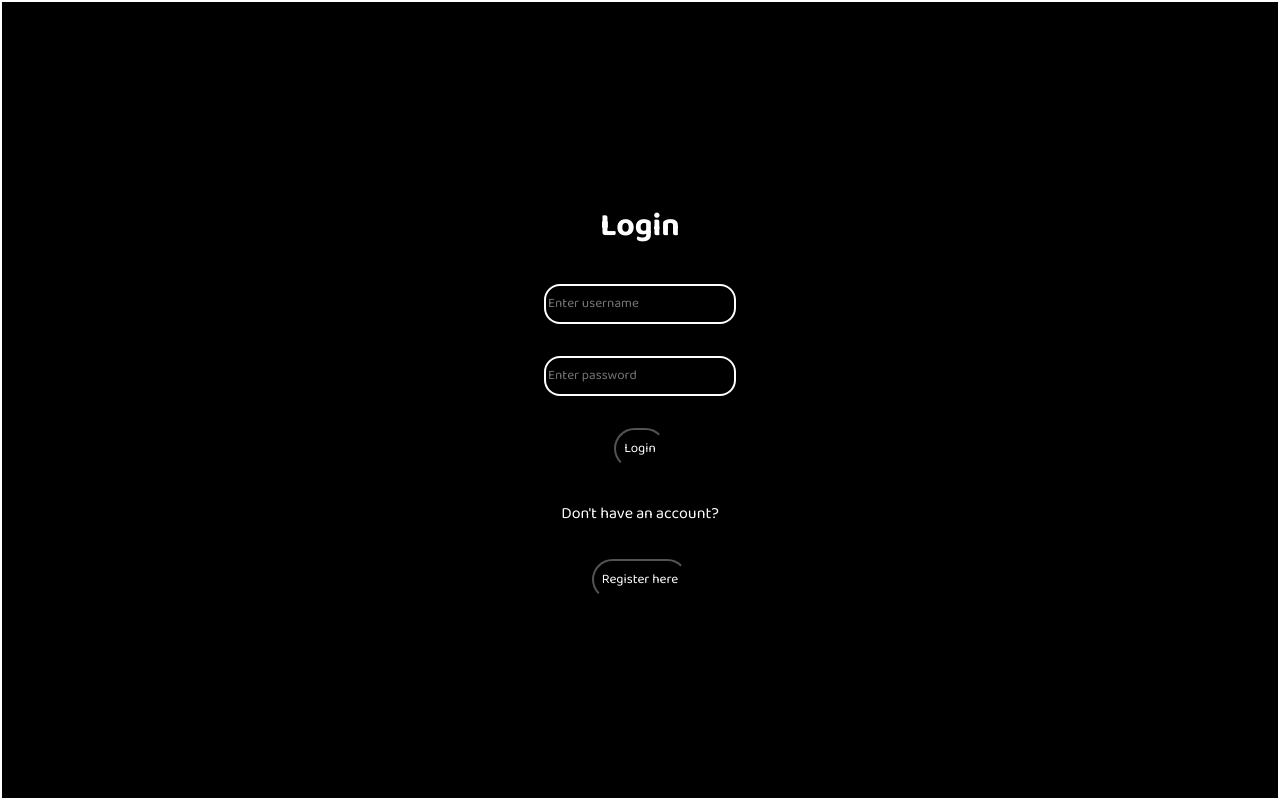
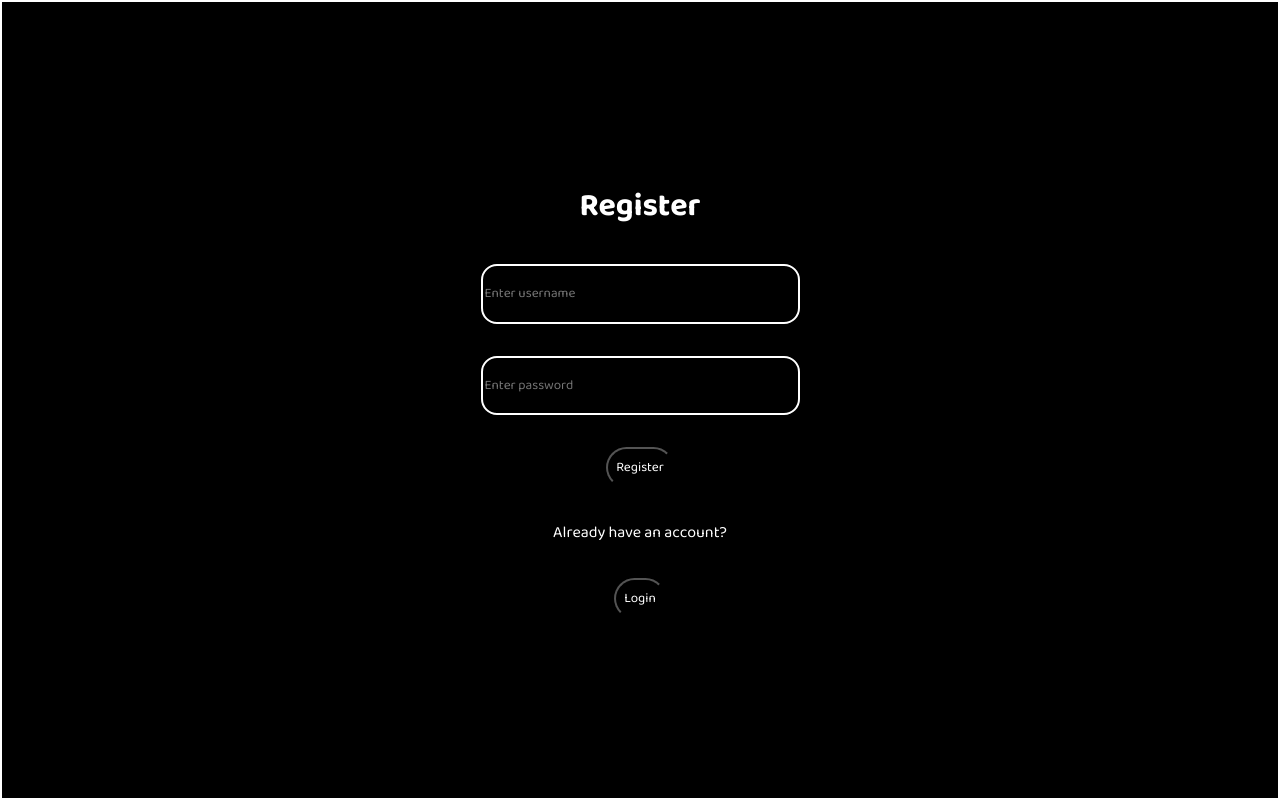
Before and after one commit to YaBoiAce007/Real-Time-Chat-App, a React (Vite) app: page /register in a window 1280 px wide. Built offline with nearby package versions, Linux system fonts and the light colour scheme.

Commit message:
Additional features added

```diff
--- a/package.json
+++ b/package.json
@@ -13,7 +13,8 @@
     "axios": "^1.13.5",
     "lucide-react": "^0.563.0",
     "react": "^19.2.0",
-    "react-dom": "^19.2.0"
+    "react-dom": "^19.2.0",
+    "react-router-dom": "^7.13.0"
   },
   "devDependencies": {
     "@eslint/js": "^9.39.1",
--- a/src/App.jsx
+++ b/src/App.jsx
@@ -1,14 +1,15 @@
-import Navbar from "./Components/Navbar";
-import { useState, useEffect } from 'react';
-import MobileView from "./Components/MobileView";
-import DesktopView from "./Components/DesktopView";
-import { useAppContext } from "./Contexts/AppContext";
-import AuthPage from "./AuthPage";
+import { useEffect } from 'react';
+import { useAuthContext } from './Contexts/AuthContext';
+import { Route, Routes, Navigate } from 'react-router-dom';
+import Register from './Register';
+import AppContent from './Components/AppContent';
+import ProtectedRoute from './ProtectedRoute';
+import Login from './Login';
+import { useAppContext } from './Contexts/AppContext';
 
 function App() {
-  const [isMobile, setIsMobile] = useState(window.innerWidth <= 770);
 
-  const {isAuthenticated} = useAppContext();
+  const {setIsMobile} = useAppContext();
 
   useEffect(() => {
     const handleResize = () => {
@@ -19,17 +20,31 @@ function App() {
     return () => window.removeEventListener('resize', handleResize);
   }, [])
 
-  if(!isAuthenticated){
-    return <AuthPage/>
-  }
+  const AuthRedirect = () => {
+    const { isAuthenticated } = useAuthContext();
+
+    return isAuthenticated ? <Navigate to="/" replace /> : <Navigate to="/login" replace />;
+  };
 
   return (
-    <section className={`flex-row fullscreen-display bg-font-color`}>
-      <Navbar />
-      {
-        isMobile ? (<MobileView />) : (<DesktopView />)
-      }
-    </section>
+    <Routes>
+      {/* Public routes */}
+      <Route path="/login" element={<Login />} />
+      <Route path="/register" element={<Register />} />
+
+      {/* Protected routes */}
+      <Route
+        path="/"
+        element={
+          <ProtectedRoute>
+            <AppContent />
+          </ProtectedRoute>
+        }
+      />
+
+      {/* Catch all - redirect based on auth status */}
+      <Route path="*" element={<AuthRedirect />} />
+    </Routes>
   )
 }
 
--- a/src/AuthPage.jsx
+++ /dev/null
@@ -1,57 +0,0 @@
-import { useState } from "react";
-import { useAppContext } from "./Contexts/AppContext";
-import Api from "./Api";
-
-function AuthPage() {
-
-    const [username, setUsername] = useState("");
-    const [password, setPassword] = useState("");
-    const [loginMode, setLoginMode] = useState(true);
-
-    const { setIsAuthenticated } = useAppContext();
-
-    const url = loginMode ? "/login" : "/register";
-
-    const handleSubmit = async () => {
-        try {
-            await Api.post(url, { username, password });
-            setIsAuthenticated(true);
-        } catch (error) {
-            window.alert(error);
-        }
-    }
-
-    const containerStyle = {
-        gap: '2rem',
-        border: '2px solid white',
-        animation: 'AuthPageDisplayAnimation .5s ease forwards'
-    }
-
-    const inputStyle = {
-        border: '2px solid white',
-        borderRadius: '1rem',
-        width: '15vw',
-        height: '5vh'
-    }
-
-    return (
-        <>
-            <div style={containerStyle} className={`flex-col bg-font-color center-center fullscreen-display`}>
-                <h1>{loginMode ? "Login" : "Register"}</h1>
-                <input style={inputStyle} className={`input-text-area`} type="text" placeholder="Enter username" onChange={(e) => setUsername(e.target.value)} />
-                <input style={inputStyle} className={`input-text-area`} type="password" placeholder="Enter password" onChange={(e) => setPassword(e.target.value)} />
-                <button className={`btn tran-eff`} onClick={handleSubmit}>
-                    {loginMode ? "Login" : "Register"}
-                </button>
-                <p>
-                    {loginMode ? "Don't have an account?" : "Already have an account?"}
-                </p>
-                <button className={`btn tran-eff`} onClick={() => setLoginMode(!loginMode)}>
-                    {loginMode ? "Register here" : "Login here"}
-                </button>
-            </div>
-        </>
-    )
-}
-
-export default AuthPage;
--- /dev/null
+++ b/src/Components/AppContent.jsx
@@ -0,0 +1,20 @@
+import Navbar from "./Navbar";
+import MobileView from "./MobileView";
+import DesktopView from "./DesktopView";
+import { useAppContext } from "../Contexts/AppContext";
+
+function AppContent() {
+
+    const {isMobile} = useAppContext();
+
+    return (
+        <section className={`flex-row fullscreen-display bg-font-color`}>
+            <Navbar />
+            {
+                isMobile ? (<MobileView />) : (<DesktopView />)
+            }
+        </section>
+    )
+}
+
+export default AppContent;
--- a/src/Contexts/AppContext.jsx
+++ b/src/Contexts/AppContext.jsx
@@ -6,7 +6,7 @@ export function AppContextProvider({ children }) {
     const [activeComponent, setActiveComponent] = useState('Banner');
     const [selectedChat, setSelectedChat] = useState(null);
     const [showSettings, setShowSettings] = useState(false);
-    const [isAuthenticated, setIsAuthenticated] = useState(false);
+    const [isMobile, setIsMobile] = useState(window.innerWidth <= 770);
 
     return (
         <appContext.Provider value={
@@ -17,8 +17,8 @@ export function AppContextProvider({ children }) {
                 setSelectedChat,
                 showSettings,
                 setShowSettings,
-                isAuthenticated,
-                setIsAuthenticated
+                isMobile,
+                setIsMobile
             }
         }
         >
--- /dev/null
+++ b/src/Contexts/AuthContext.jsx
@@ -0,0 +1,28 @@
+import { createContext, useContext, useState } from "react";
+
+const authContext = createContext();
+
+export function AuthContextProvider({ children }) {
+    const [user, setUser] = useState(null);
+    const [isAuthenticated, setIsAuthenticated] = useState(false);
+    return (
+        <authContext.Provider value={
+            {
+                user,
+                setUser,
+                isAuthenticated,
+                setIsAuthenticated
+            }
+        }>
+            {children}
+        </authContext.Provider>
+    )
+}
+
+export function useAuthContext() {
+    const context = useContext(authContext);
+    if (!context) {
+        throw new Error("useAuthContext must be used within an AuthContextProvider");
+    }
+    return context;
+}
--- /dev/null
+++ b/src/Login.jsx
@@ -0,0 +1,43 @@
+import { useState } from "react";
+import Api from "./Api";
+import { useAuthContext } from "./Contexts/AuthContext";
+import { useNavigate } from "react-router-dom";
+
+function Login() {
+
+    const navigate = useNavigate();
+
+    const containerStyle = {
+        gap: '2rem',
+        border: '2px solid white',
+        animation: 'AuthPageDisplayAnimation .5s ease forwards'
+    }
+
+    const inputStyle = {
+        border: '2px solid white',
+        borderRadius: '1rem',
+        width: '25%',
+        height: '7.5%'
+    }
+
+    return (
+        <>
+            <div style={containerStyle} className={`flex-col bg-font-color center-center fullscreen-display`}>
+                <h1>Login</h1>
+                <input style={inputStyle} className={`input-text-area`} type="text" placeholder="Enter username" name="username" />
+                <input style={inputStyle} className={`input-text-area`} type="password" placeholder="Enter password"  name="password" />
+                <button className={`btn tran-eff`}>
+                    Login
+                </button>
+                <p>
+                    Don't have an account yet?
+                </p>
+                <button className={`btn tran-eff`} onClick={()=>navigate('/register')}>
+                    Register
+                </button>
+            </div>
+        </>
+    )
+}
+
+export default Login;
--- /dev/null
+++ b/src/ProtectedRoute.jsx
@@ -0,0 +1,14 @@
+import { Navigate } from "react-router-dom";
+import { useAuthContext } from "./Contexts/AuthContext";
+
+function ProtectedRoute({children}){
+    const {isAuthenticated} = useAuthContext();
+
+    if(!isAuthenticated){
+        return <Navigate to='/login' replace/>
+    }
+
+    return children
+}
+
+export default ProtectedRoute;
--- /dev/null
+++ b/src/Register.jsx
@@ -0,0 +1,83 @@
+import { useState } from "react";
+import Api from "./Api";
+import { useAuthContext } from "./Contexts/AuthContext";
+import { useNavigate } from "react-router-dom";
+
+function Register() {
+
+    const [registrationData, setRegistrationData] = useState(
+        {
+            username: '',
+            password: ''
+        }
+    )
+
+    const { setIsAuthenticated } = useAuthContext();
+
+    const navigate = useNavigate();
+
+    const handleChange = (e) => {
+        setRegistrationData(
+            {
+                ...registrationData,
+                [e.target.name]: e.target.value
+            }
+        )
+    }
+
+    const handleSubmit = async () => {
+
+        if(!registrationData.username || !registrationData.password){
+            window.alert('All the fields are required!');
+            return;
+        }
+
+        if(registrationData.password.length<6){
+            window.alert('Password must have atleast 6 characters');
+            return;
+        }
+
+        try {
+            await Api.post('/register', registrationData);
+            window.alert("Registration Successful");
+            setIsAuthenticated(true);
+            navigate('*');
+        } catch (error) {
+            window.alert(error);
+        }
+    }
+
+    const containerStyle = {
+        gap: '2rem',
+        border: '2px solid white',
+        animation: 'AuthPageDisplayAnimation .5s ease forwards'
+    }
+
+    const inputStyle = {
+        border: '2px solid white',
+        borderRadius: '1rem',
+        width: '25%',
+        height: '7.5%'
+    }
+
+    return (
+        <>
+            <div style={containerStyle} className={`flex-col bg-font-color center-center fullscreen-display`}>
+                <h1>Register</h1>
+                <input style={inputStyle} className={`input-text-area`} type="text" placeholder="Enter username" name="username" onChange={handleChange} />
+                <input style={inputStyle} className={`input-text-area`} type="password" placeholder="Enter password"  name="password" onChange={handleChange} />
+                <button className={`btn tran-eff`} onClick={handleSubmit}>
+                    Register
+                </button>
+                <p>
+                    Already have an account?
+                </p>
+                <button className={`btn tran-eff`} onClick={()=>navigate('/login')}>
+                    Login
+                </button>
+            </div>
+        </>
+    )
+}
+
+export default Register;
--- a/src/main.jsx
+++ b/src/main.jsx
@@ -3,11 +3,17 @@ import { createRoot } from 'react-dom/client'
 import './index.css'
 import App from './App.jsx'
 import { AppContextProvider } from "./Contexts/AppContext";
+import { AuthContextProvider } from './Contexts/AuthContext.jsx';
+import { BrowserRouter as Router } from 'react-router-dom';
 
 createRoot(document.getElementById('root')).render(
   <StrictMode>
-    <AppContextProvider>
-      <App />
-    </AppContextProvider>
-  </StrictMode>,
+    <Router>
+      <AuthContextProvider>
+        <AppContextProvider>
+          <App />
+        </AppContextProvider>
+      </AuthContextProvider>
+    </Router>
+  </StrictMode>
 )
```
Also changed, not shown: 1 other file (tests, documents, lock files or other folders).
